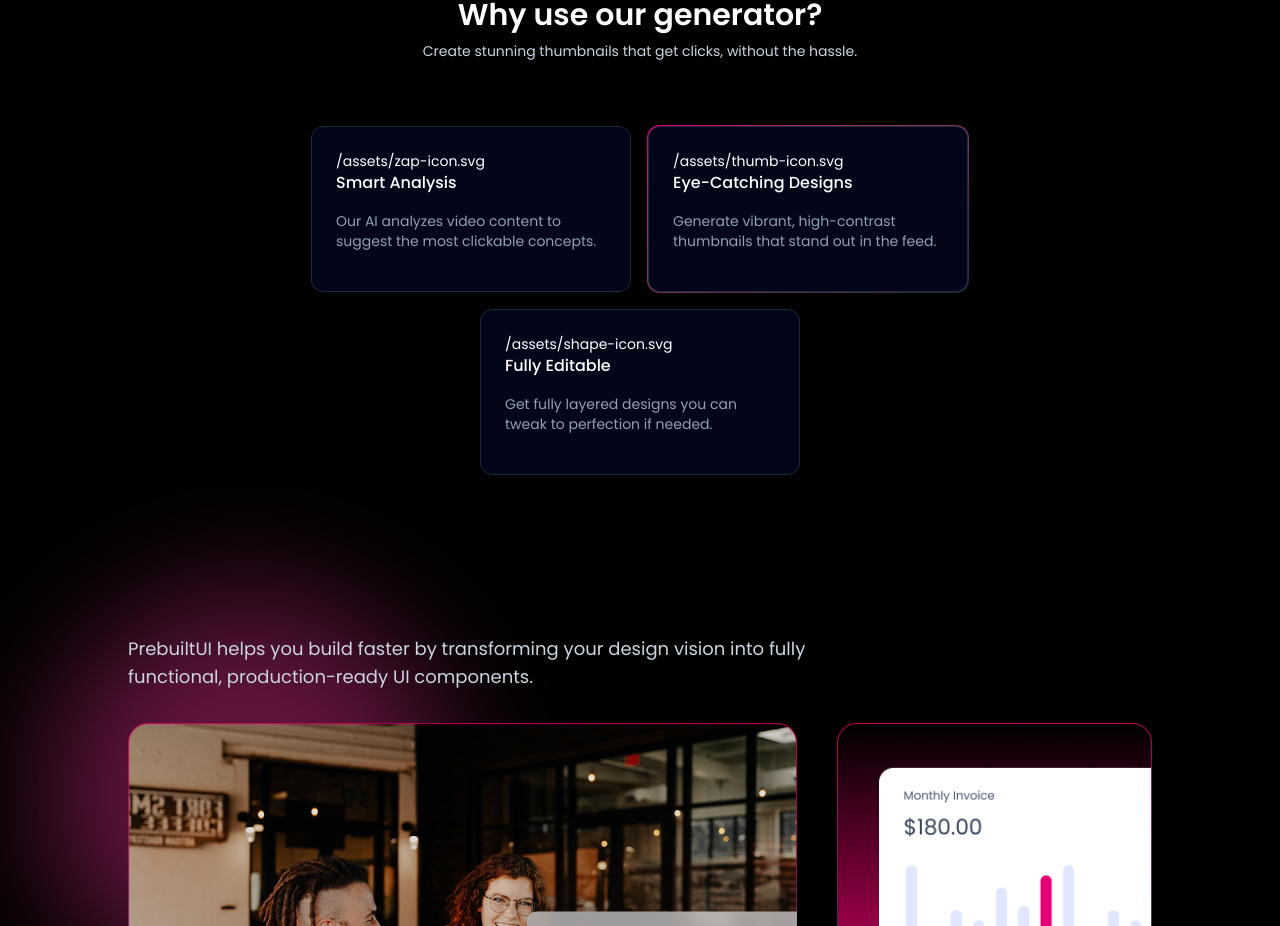
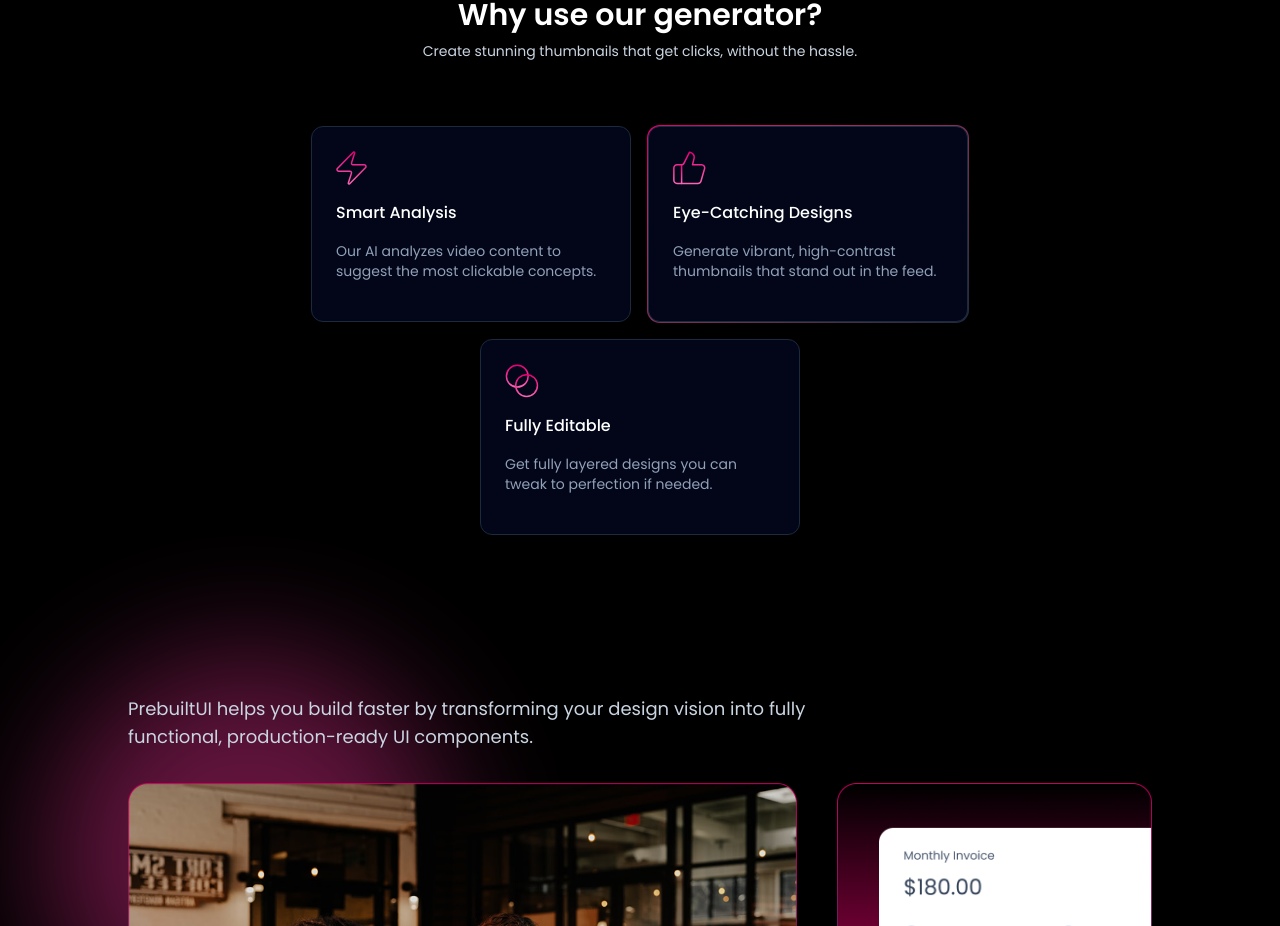
Before and after one commit to UdayKrDas/thumb-gen-tutorial, a React (Vite) app in the folder client/: page / in a window 1280 px wide. Shown: the part 1397-2323 px from the top of the page. Built offline with nearby package versions, Linux system fonts and the light colour scheme.

Commit message:
fix: the image of the feature section cards are showing now, | {feature.icon} is now set in an img tag, and we use {feature.title} for alt of img tag

```diff
--- a/client/src/sections/FeaturesSection.tsx
+++ b/client/src/sections/FeaturesSection.tsx
@@ -18,7 +18,7 @@ export default function FeaturesSection() {
                         transition={{ delay: index * 0.15, type: "spring", stiffness: 320, damping: 70, mass: 1 }}
                     >
                         <div className="p-6 rounded-xl space-y-4 border border-slate-800 bg-slate-950 max-w-80 w-full">
-                            {feature.icon}
+                            <img src={feature.icon} alt={feature.title} />
                             <h3 className="text-base font-medium text-white">
                                 {feature.title}
                             </h3>
```
